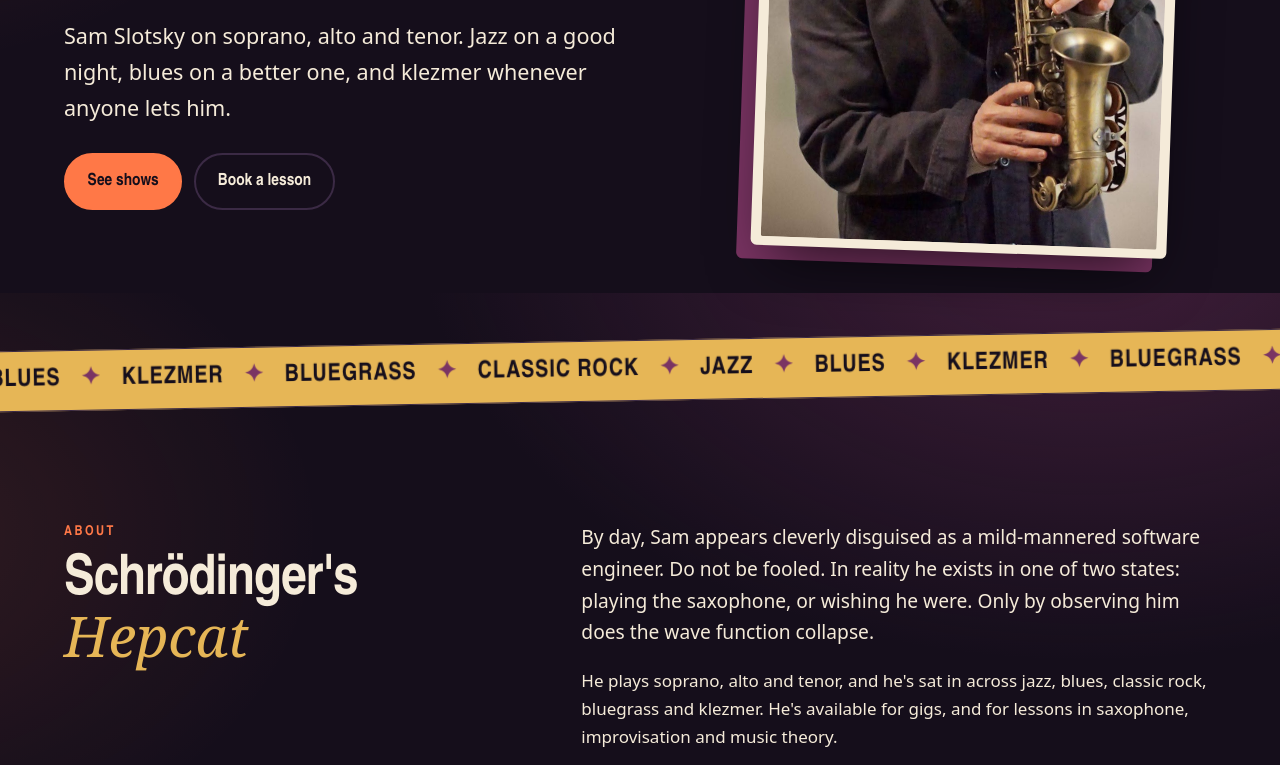
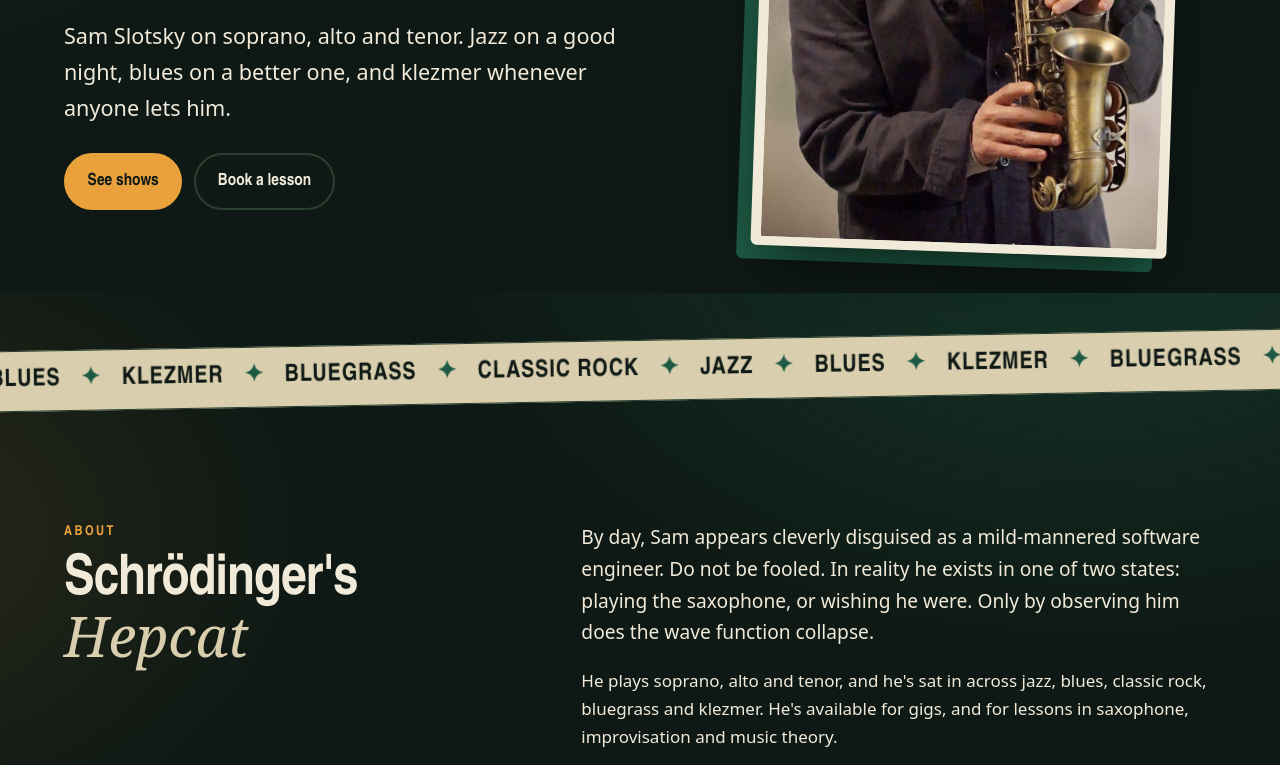
Before and after one commit to sslotsky/saxymofo.com, an Astro site: page / in a window 1280 px wide. Shown: the part 507-1272 px from the top of the page. Built offline with nearby package versions, Linux system fonts and the light colour scheme; Astro itself is replaced by a stand-in of ours.

Commit message:
Make Green Room the palette and drop the palette previews

```diff
--- a/src/layouts/Base.astro
+++ b/src/layouts/Base.astro
@@ -26,7 +26,7 @@ const image = new URL("/og.jpg", Astro.site);
     <meta name="description" content={description} />
     <link rel="canonical" href={canonical} />
     <link rel="icon" href="/favicon.svg" type="image/svg+xml" />
-    <meta name="theme-color" content="#150e1b" />
+    <meta name="theme-color" content="#0e1814" />
     <meta property="og:type" content="website" />
     <meta property="og:site_name" content={site.name} />
     <meta property="og:title" content={fullTitle} />
@@ -37,11 +37,6 @@ const image = new URL("/og.jpg", Astro.site);
     <meta property="og:image:height" content="630" />
     <meta name="twitter:card" content="summary_large_image" />
     <meta name="twitter:site" content="@TheSaxyMofo" />
-    <script is:inline>
-      // Temporary: preview candidate palettes with ?palette=blue-note|green-room|handbill
-      const palette = new URLSearchParams(location.search).get("palette");
-      if (palette) document.documentElement.dataset.palette = palette;
-    </script>
   </head>
   <body>
     <a class="skip visually-hidden" href="#main">
--- a/src/styles/global.css
+++ b/src/styles/global.css
@@ -3,15 +3,15 @@
 @import "@fontsource-variable/inter";
 
 :root {
-  --bg: #150e1b;
-  --surface: #211628;
-  --line: #3b2a45;
-  --text: #f5ebd9;
-  --muted: #bcaebf;
-  --accent: #ff7847;
-  --accent-bright: #ff9a6e;
-  --accent-2: #e6b656;
-  --glow: #7a3463;
+  --bg: #0e1814;
+  --surface: #15241e;
+  --line: #29402f;
+  --text: #f1ead9;
+  --muted: #a9b8ad;
+  --accent: #e9a23b;
+  --accent-bright: #f6bd62;
+  --accent-2: #d9cfae;
+  --glow: #1e5a43;
   --frame: var(--text);
 
   --display: "Bricolage Grotesque Variable", "Arial Narrow", sans-serif;
@@ -23,47 +23,6 @@
   --radius: 14px;
 
   color-scheme: dark;
-}
-
-/* Candidate palettes, previewed with <html data-palette="..."> */
-[data-palette="blue-note"] {
-  --bg: #0b1626;
-  --surface: #12223a;
-  --line: #22395a;
-  --text: #f3ecdc;
-  --muted: #a8b4c6;
-  --accent: #f4c430;
-  --accent-bright: #ffd95e;
-  --accent-2: #e5533d;
-  --glow: #1f4f8f;
-  --frame: #f3ecdc;
-}
-
-[data-palette="green-room"] {
-  --bg: #0e1814;
-  --surface: #15241e;
-  --line: #29402f;
-  --text: #f1ead9;
-  --muted: #a9b8ad;
-  --accent: #e9a23b;
-  --accent-bright: #f6bd62;
-  --accent-2: #d9cfae;
-  --glow: #1e5a43;
-  --frame: #f1ead9;
-}
-
-[data-palette="handbill"] {
-  --bg: #f2e8d5;
-  --surface: #fbf5e8;
-  --line: #d8c9ab;
-  --text: #1c1915;
-  --muted: #5d554a;
-  --accent: #c9361f;
-  --accent-bright: #a92a16;
-  --accent-2: #1f4a7a;
-  --glow: #e9b949;
-  --frame: #1c1915;
-  color-scheme: light;
 }
 
 *,
```
Also changed, not shown: public/favicon.svg.
